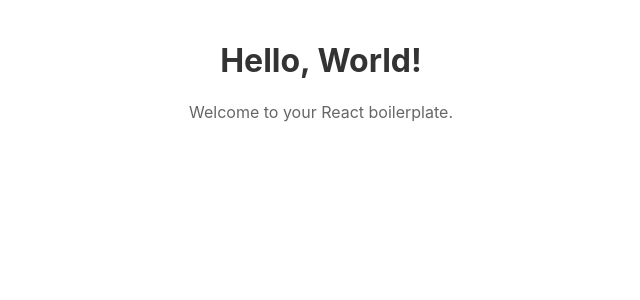
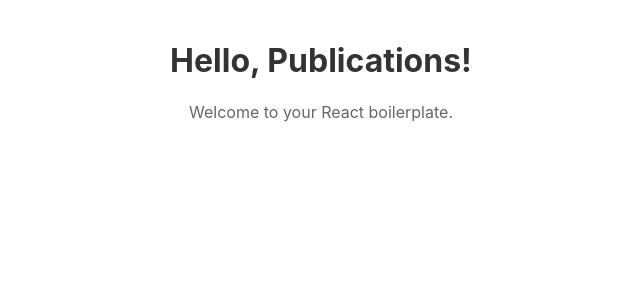
Before and after one commit to tmcadam/ukfitdb3, a React (Vite) app: page / in a window 1280 px wide. Shown: the top 300 px of the page, without its empty margins (319-959 px from the left). Built offline with nearby package versions, Linux system fonts and the light colour scheme.

Commit message:
Test CICD

```diff
--- a/src/App.jsx
+++ b/src/App.jsx
@@ -3,7 +3,7 @@
 function App() {
   return (
     <div className="App">
-      <h1>Hello, World!</h1>
+      <h1>Hello, Publications!</h1>
       <p>Welcome to your React boilerplate.</p>
     </div>
   )
```
Also changed, not shown: 1 other file (tests, documents, lock files or other folders).
